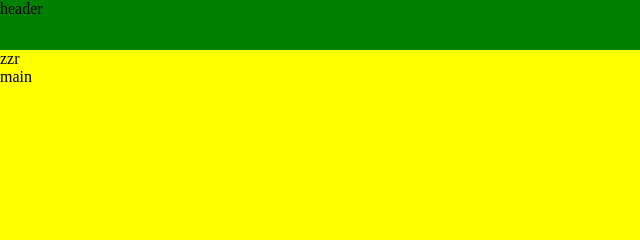
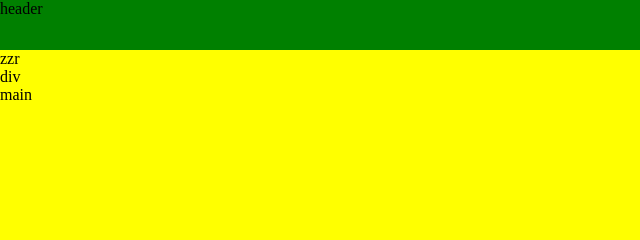
Before and after one commit to zhongzhaoren/12.21, a plain HTML site: page index.html in a window 1280 px wide. Shown: the top 240 px of the page, 0-640 px from the left. Drawn offline with Linux system fonts and the light colour scheme.

Commit message:
提交div

```diff
--- a/index.html
+++ b/index.html
@@ -16,6 +16,9 @@
             <div class="sectio">
                 zzr
             </div>
+            <div class="div">
+                div
+            </div>
             main
         </main>
         <footer class="footer">
```
